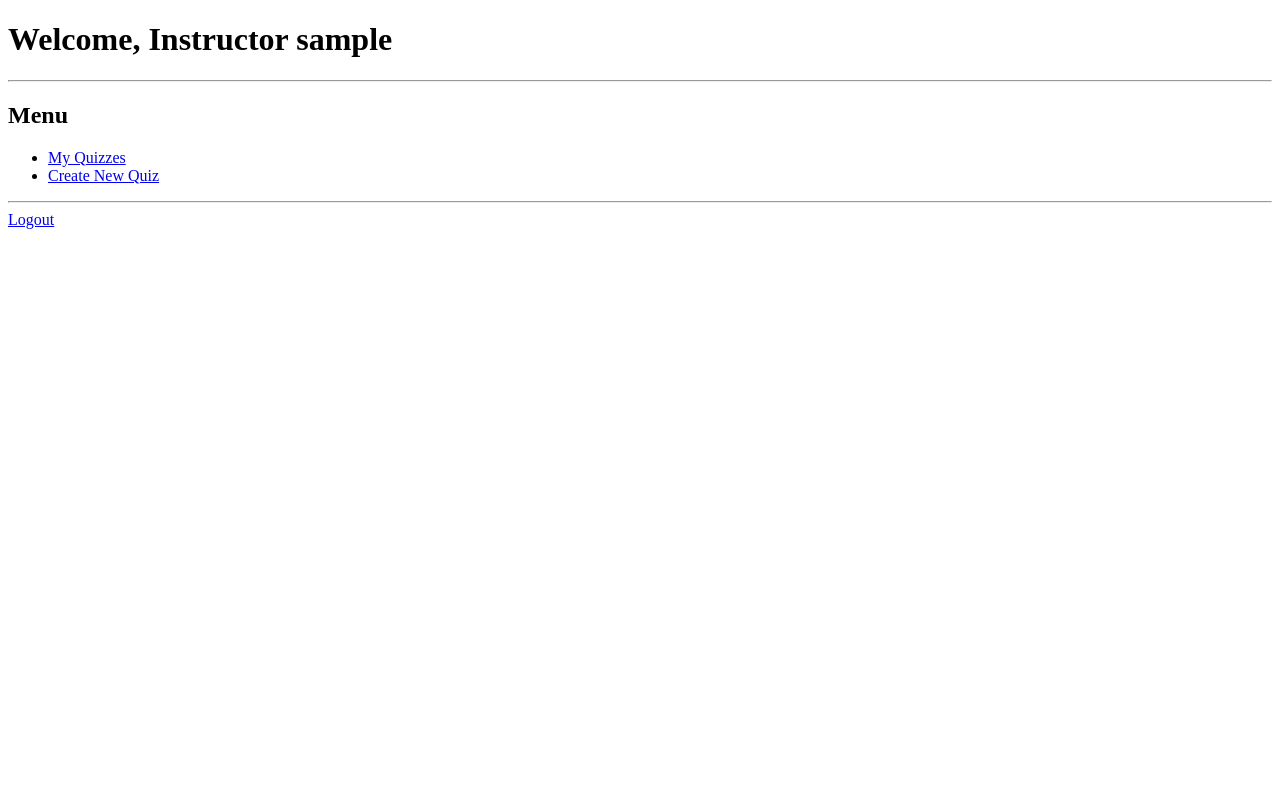
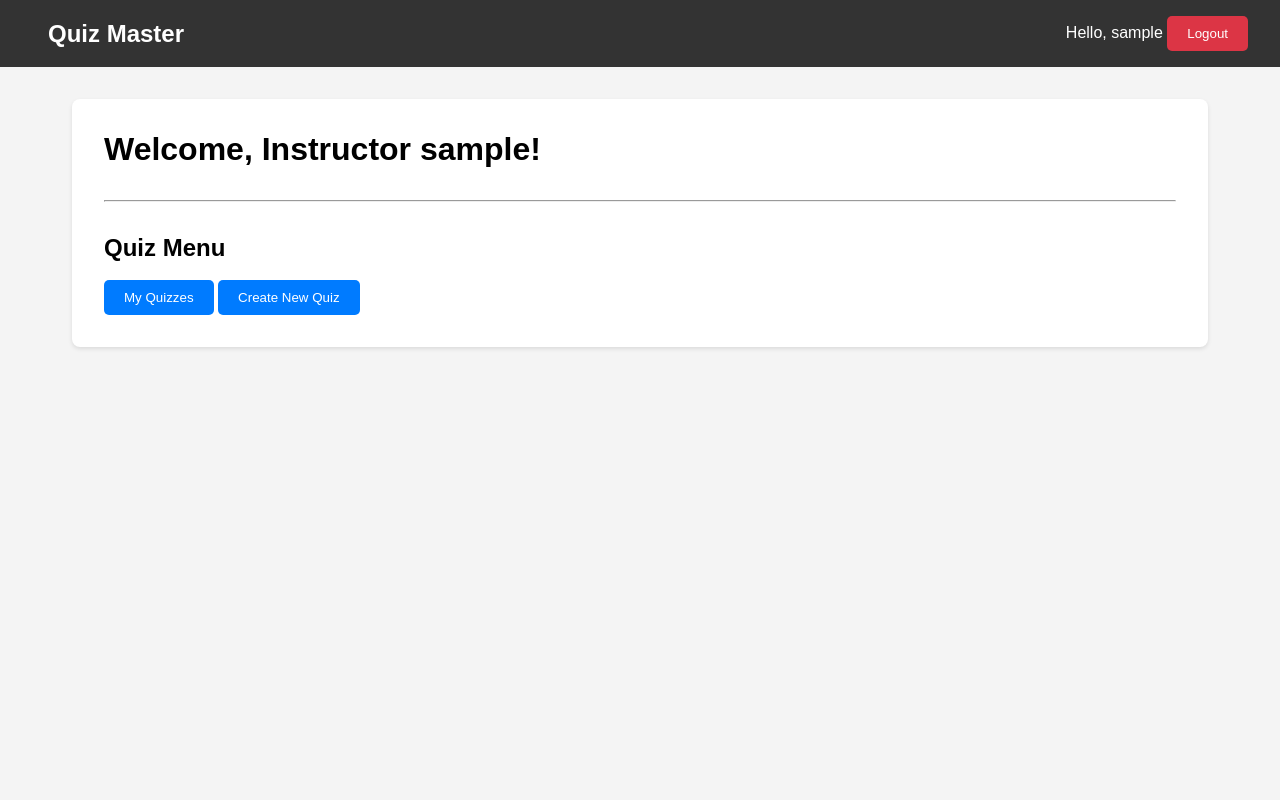
Before and after one commit to VictoriaLeonard/CS557-Final-Project-Group-IX, a Django app: template quiz_taker/templates/teachers/home.html in a window 1280 px wide. Run offline with Django 5.2, Linux system fonts and the light colour scheme; the template is opened without the code that fills it, so the values that code supplies are empty; the visitor is signed in with stand-in values (Sample User, id 1).

Commit message:
added a base html file, update login, student dashboard and instructor dashboard

```diff
--- a/Group9FinalProject/settings.py
+++ b/Group9FinalProject/settings.py
@@ -65,8 +65,7 @@ ROOT_URLCONF = "Group9FinalProject.urls"
 TEMPLATES = [
     {
         "BACKEND": "django.template.backends.django.DjangoTemplates",
-        "DIRS": [BASE_DIR / 'templates']
-        ,
+        "DIRS": [BASE_DIR / 'templates'],
         "APP_DIRS": True,
         "OPTIONS": {
             "context_processors": [
--- a/Group9FinalProject/urls.py
+++ b/Group9FinalProject/urls.py
@@ -17,7 +17,6 @@ Including another URLconf
 
 from django.contrib import admin
 from django.urls import path, include
-from django.contrib.auth.views import LogoutView
 from quiz_taker import views
 from quiz_taker.views import home_view
 
--- a/quiz_taker/templates/teachers/home.html
+++ b/quiz_taker/templates/teachers/home.html
@@ -1,30 +1,30 @@
-<!DOCTYPE html>
-<html>
-<head>
-    <title>Instructor Dashboard</title>
-</head>
-<body>
+{% extends 'base.html' %}
 
-<h1>Welcome, Instructor {{ user.username }}</h1>
+{% block title %}Instructor Dashboard{% endblock %}
 
-{% if messages %}
-    {% for message in messages %}
-        <div>{{ message }}</div>
-    {% endfor %}
-{% endif %}
+{% block content %}
+<div class="card">
+    <h1>Welcome, Instructor {{ user.username }}!</h1>
 
-<hr>
+    <hr style="margin: 2rem 0;">
+    {% if messages %}
+        {% for message in messages %}
+            <div>{{ message }}</div>
+        {% endfor %}
+        <hr style="margin: 2rem 0;">
+    {% endif %}
 
-<h2>Menu</h2>
+    <h2>Quiz Menu</h2>
+    <br>
+    <form method="post" action="{% url 'instructor_quizzes' %}" style="display: inline;">
+        {% csrf_token %}
+        <button type="submit" class="btn btn-primary">My Quizzes</button>
+    </form>
+    <form method="post" action="{% url 'create_quiz' %}" style="display: inline;">
+        {% csrf_token %}
+        <button type="submit" class="btn btn-primary">Create New Quiz</button>
+    </form>
 
-<ul>
-    <li><a href="/quiz/instructor/quizzes/">My Quizzes</a></li>
-    <li><a href="/quiz/instructor/quizzes/create/">Create New Quiz</a></li>
-</ul>
 
-<hr>
-
-<a href="/logout/">Logout</a>
-
-</body>
-</html>
+</div>
+{% endblock %}
--- a/templates/base.html
+++ b/templates/base.html
@@ -0,0 +1,113 @@
+<!DOCTYPE html>
+<html lang="en">
+<head>
+    <meta charset="UTF-8">
+    <meta name="viewport" content="width=device-width, initial-scale=1.0">
+    <title>{% block title %}My Django App{% endblock %}</title>
+    <style>
+        * {
+            margin: 0;
+            padding: 0;
+            box-sizing: border-box;
+        }
+        body {
+            font-family: Arial, sans-serif;
+            background-color: #f4f4f4;
+            min-height: 100vh;
+        }
+        .navbar {
+            background-color: #333;
+            color: white;
+            padding: 1rem 2rem;
+            display: flex;
+            justify-content: space-between;
+            align-items: center;
+        }
+        .navbar a {
+            color: white;
+            text-decoration: none;
+            margin: 0 1rem;
+        }
+        .navbar a:hover {
+            color: #ddd;
+        }
+        .container {
+            max-width: 1200px;
+            margin: 2rem auto;
+            padding: 0 2rem;
+        }
+        .messages {
+            list-style: none;
+            margin: 1rem 0;
+        }
+        .messages li {
+            padding: 1rem;
+            margin: 0.5rem 0;
+            border-radius: 5px;
+        }
+        .messages .success {
+            background-color: #d4edda;
+            color: #155724;
+            border: 1px solid #c3e6cb;
+        }
+        .messages .error {
+            background-color: #f8d7da;
+            color: #721c24;
+            border: 1px solid #f5c6cb;
+        }
+        .card {
+            background: white;
+            padding: 2rem;
+            border-radius: 8px;
+            box-shadow: 0 2px 4px rgba(0,0,0,0.1);
+        }
+        .btn {
+            padding: 10px 20px;
+            border: none;
+            border-radius: 5px;
+            cursor: pointer;
+            text-decoration: none;
+            display: inline-block;
+        }
+        .btn-primary {
+            background-color: #007bff;
+            color: white;
+        }
+        .btn-danger {
+            background-color: #dc3545;
+            color: white;
+        }
+    </style>
+</head>
+<body>
+    <nav class="navbar">
+        <div>
+            <a href="/" style="font-size: 1.5rem; font-weight: bold;">Quiz Master</a>
+        </div>
+        <div>
+            {% if user.username != "" %}
+                <span>Hello, {{ user.username }}</span>
+                <form method="post" action="{% url 'logout' %}" style="display: inline;">
+                    {% csrf_token %}
+                    <button type="submit" class="btn btn-danger">Logout</button>
+                </form>
+            {% else %}
+
+            {% endif %}
+        </div>
+    </nav>
+
+    <div class="container">
+        {% if messages %}
+            <ul class="messages">
+                {% for message in messages %}
+                    <li class="{{ message.tags }}">{{ message }}</li>
+                {% endfor %}
+            </ul>
+        {% endif %}
+
+        {% block content %}
+        {% endblock %}
+    </div>
+</body>
+</html>
```
Also changed, not shown: quiz_taker/templates/students/home.html (+25 -22 lines), quiz_taker/templates/users/login.html (+10 -20 lines).
